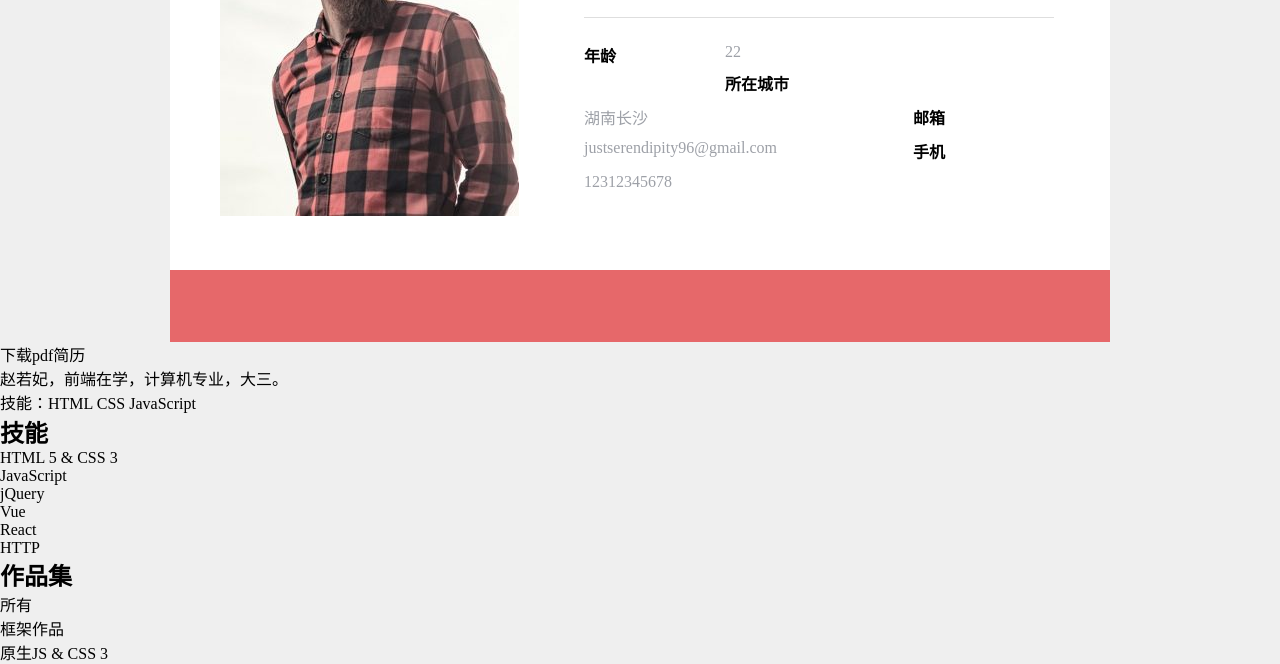
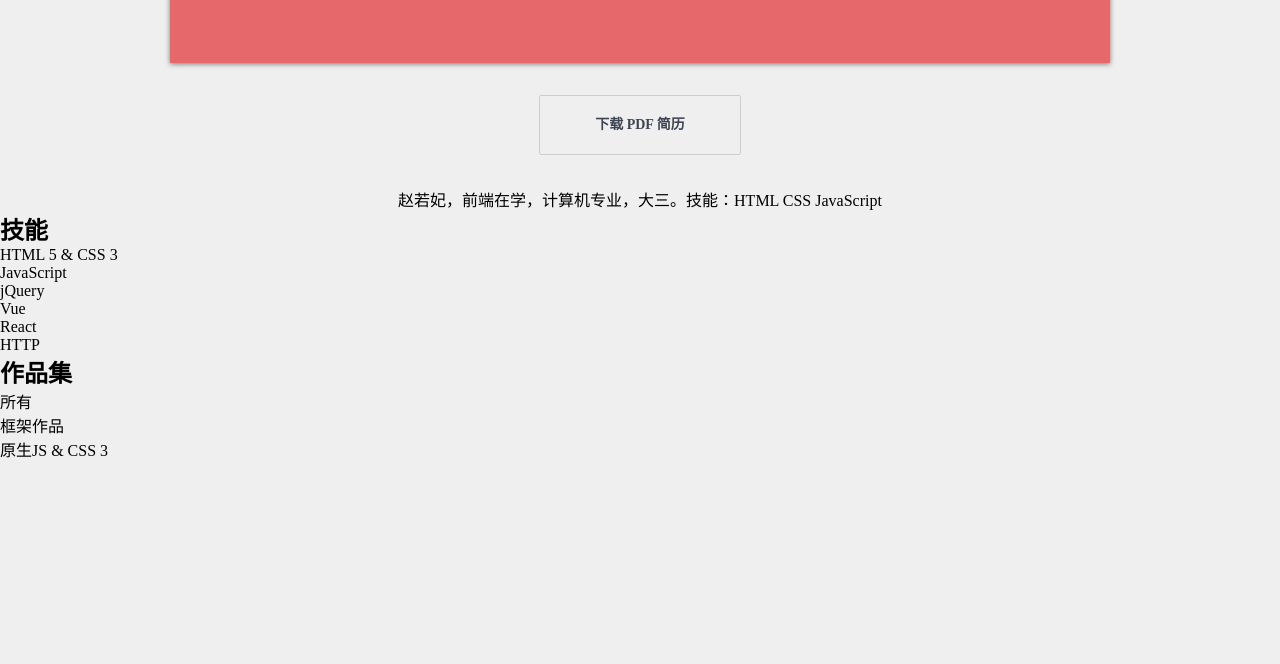
Before and after one commit to Serendipity96/resume, a plain HTML site: page index.html in a window 1280 px wide. Shown: the part 696-1360 px from the top of the page. After the commit the page ends 1157 px from the top, so only its background shows below. Drawn offline with Linux system fonts and the light colour scheme.

Commit message:
add download button style

```diff
--- a/css/style.css
+++ b/css/style.css
@@ -106,6 +106,7 @@ hr {
     margin-left: auto;
     margin-right: auto;
     background-color: #fff;
+    box-shadow: 0px 1px 5px 0px rgba(0,0,0,0.5);
 }
 
 .userCard .welcome {
@@ -159,7 +160,7 @@ hr {
 .userCard dt,
 .userCard dd {
     float: left;
-    padding: 5px 0;
+    padding: 13px 0;
 }
 
 .userCard dt {
@@ -197,3 +198,31 @@ hr {
 .userCard > footer.media > a:hover {
     background: #cf505f;
 }
+
+body > main .downloadResume{
+    font-size: 14px;
+    line-height: 16px;
+    padding: 21px 55px;
+    display: inline-block;
+    border: 1px solid #cbcdcf;
+    color: #3d4451;
+    background: #efefef;
+    border-radius: 2px;
+    font-weight: bold;
+    margin: 32px 0;
+    transition: box-shadow 0.3s;
+}
+body > main .downloadResume:hover{
+    box-shadow: 0px 4px 13px 0px rgba(0,0,0,0.3);
+}
+
+body > main .downloadResume-wrapper{
+    text-align: center;
+}
+.selfIntroduction{
+    max-width: 940px;
+    margin-left: auto;
+    margin-right: auto;
+    text-align: center;
+
+}
--- a/index.html
+++ b/index.html
@@ -40,7 +40,7 @@
 <div class="banner">
     <div class="mask"></div>
 </div>
-<main>
+<main style="margin-top: -340px">
     <div class="userCard">
         <div class="pictureAndText clearfix">
             <div class="picture">
@@ -51,7 +51,7 @@
                     <span class="triangle"></span>
                 </span>
                 <h1>赵若妃</h1>
-                <p>前端开发工程师</p>
+                <p style="margin-top: 5px;">前端开发工程师</p>
                 <hr>
                 <dl>
                     <dt>年龄</dt>
@@ -84,10 +84,12 @@
             </a>
         </footer>
     </div>
-    <a href="#" class="button">下载pdf简历</a>
-    <p>
-        赵若妃，前端在学，计算机专业，大三。<br>
-        技能：HTML CSS JavaScript
+    <p class="downloadResume-wrapper">
+        <a href="./test.pdf" target="_blank" class="downloadResume" download>下载 PDF 简历</a>
+    </p>
+
+    <p class="selfIntroduction">
+        赵若妃，前端在学，计算机专业，大三。技能：HTML CSS JavaScript
     </p>
 </main>
 <section>
```
